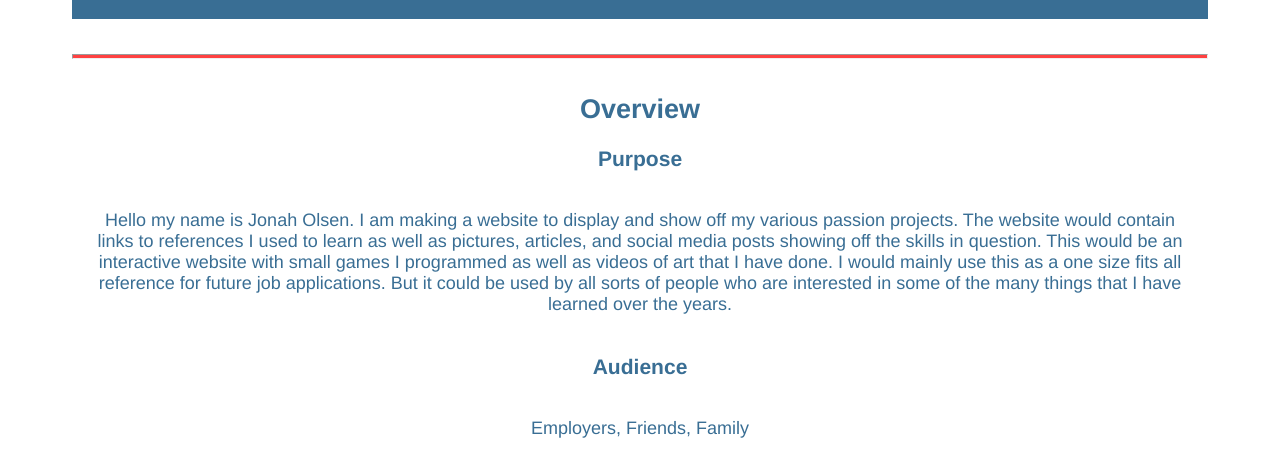
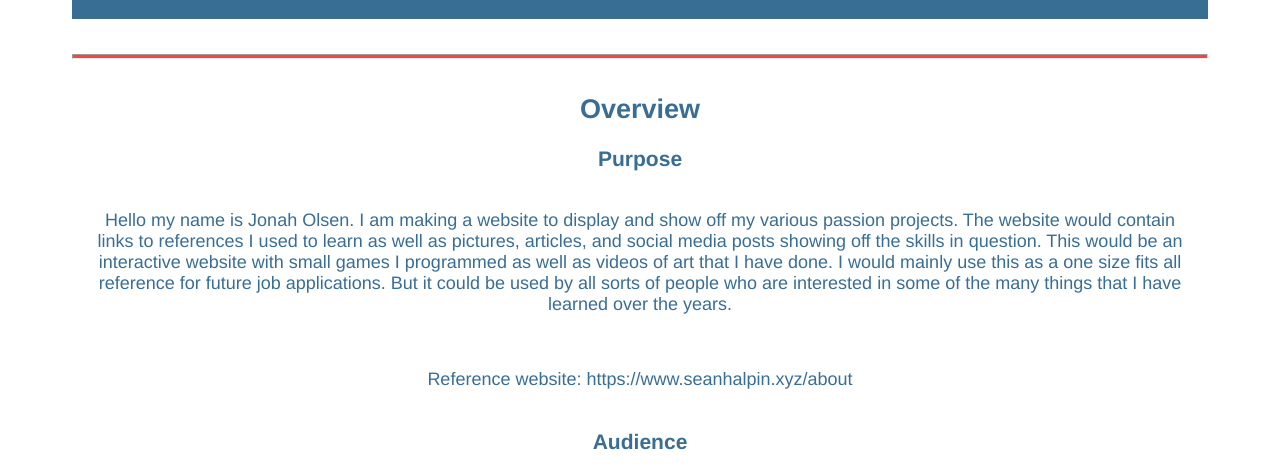
Before and after one commit to jonaholsen14/portfolio, a plain HTML site: page site-plan.html in a window 1280 px wide. Shown: the part 286-758 px from the top of the page. Drawn offline with Linux system fonts and the light colour scheme; a web font is replaced by a local one.

Commit message:
added link to reference website

```diff
--- a/site-plan.html
+++ b/site-plan.html
@@ -22,7 +22,7 @@
       <h2>Overview</h2>
       <h3>Purpose</h3>
       <p>Hello my name is Jonah Olsen. I am making a website to display and show off my various passion projects. The website would contain links to references I used to learn as well as pictures, articles, and social media posts showing off the skills in question. This would be an interactive website with small games I programmed as well as videos of art that I have done. I would mainly use this as a one size fits all reference for future job applications. But it could be used by all sorts of people who are interested in some of the many things that I have learned over the years.</p>  <!-- change this -->
-
+      <p>Reference website: https://www.seanhalpin.xyz/about</p>
 
       <h3>Audience</h3>
       <p>Employers, Friends, Family</p>  <!-- change this -->
```
